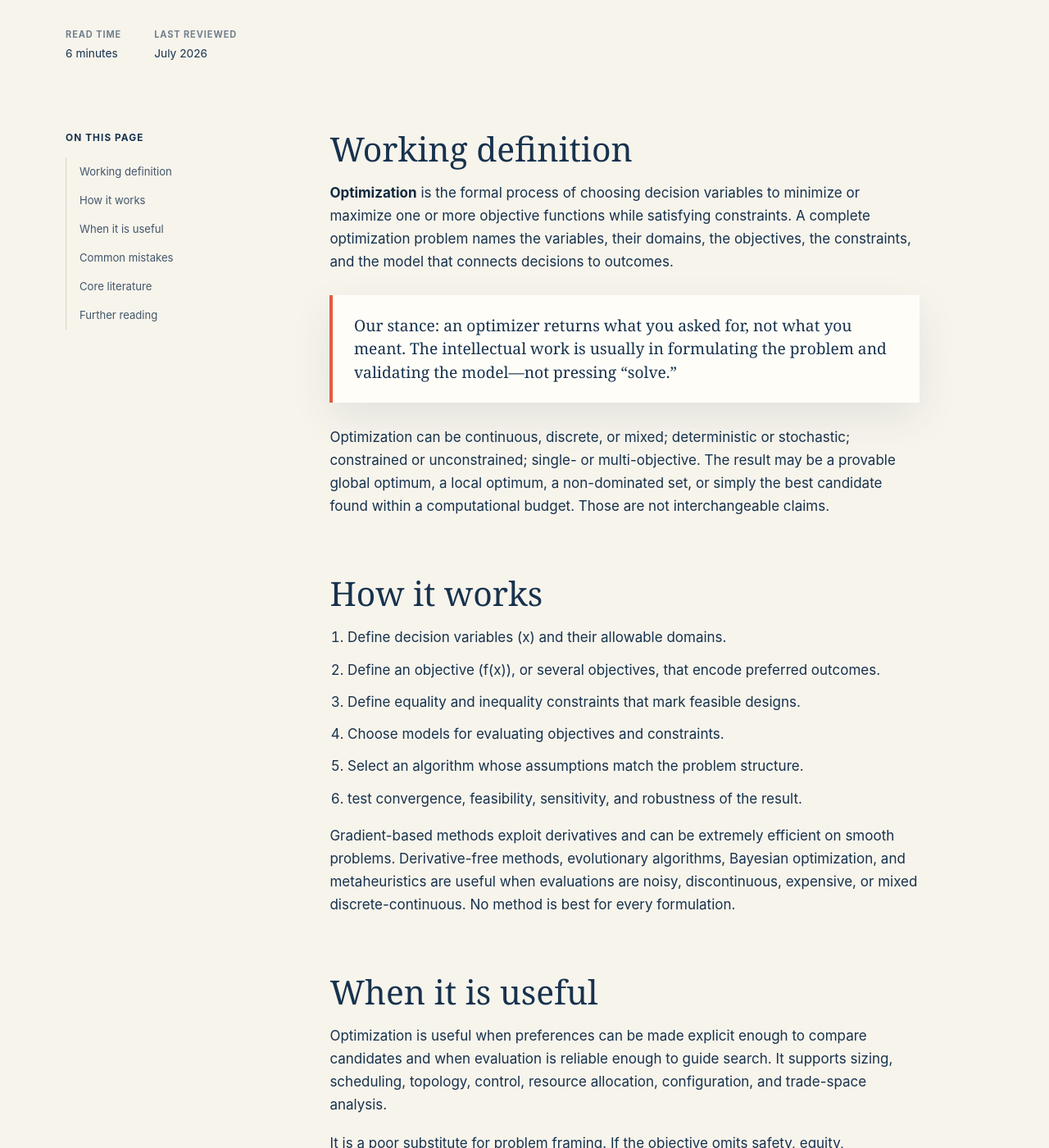
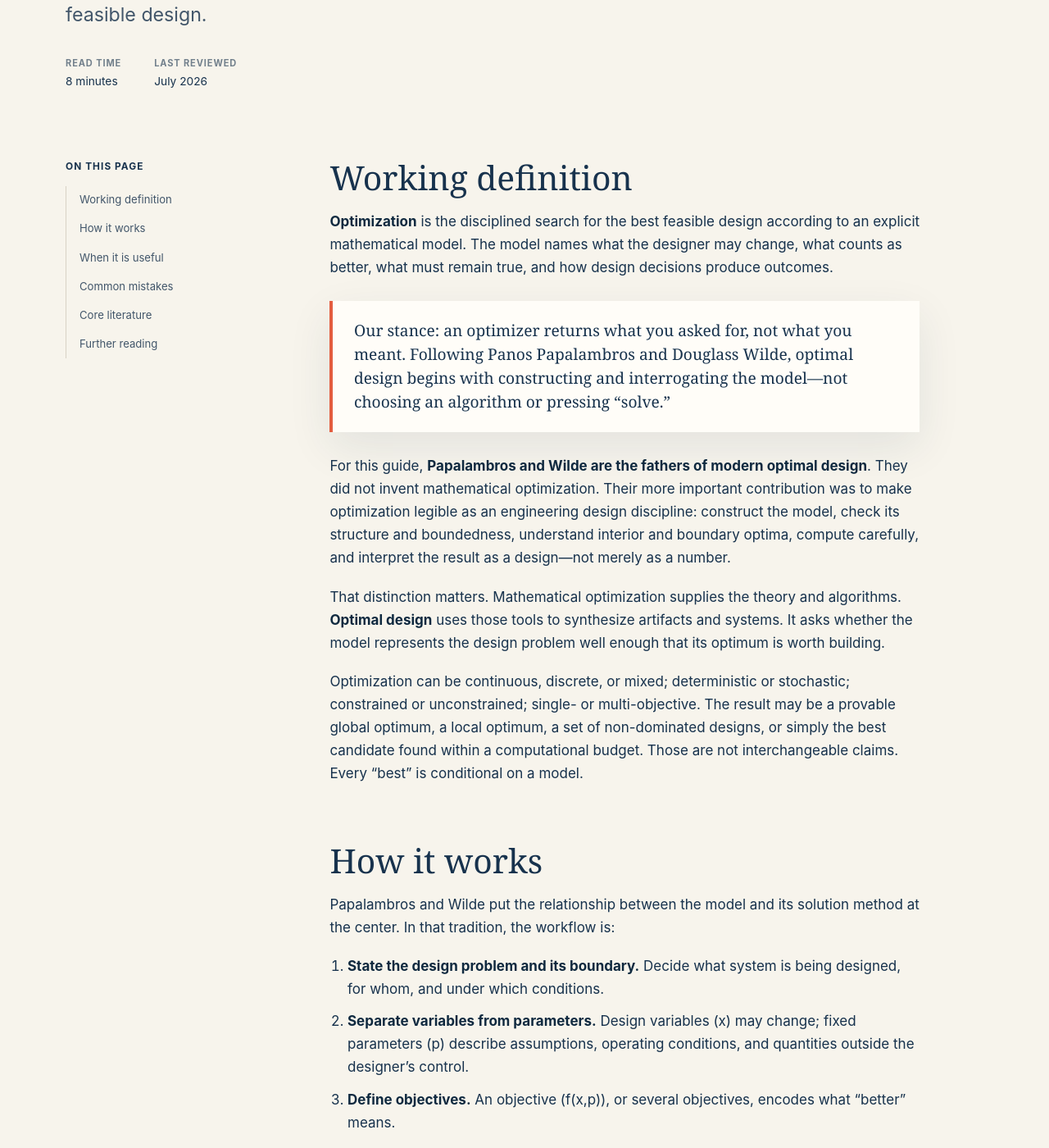
Before and after one commit to cmccomb/what-is, a Jekyll site: the page built from _topics/optimization.md, in a window 1280 px wide and 1400 px high, scrolled down 461 px. Shown: the whole window at 82% size. Built offline with Jekyll 4.4.1, drawn with Linux system fonts in a browser that asks for light colours; some of the changed text lies outside the part shown.

Commit message:
Reframe optimization around optimal design (#3)

````diff
--- a/_topics/optimization.md
+++ b/_topics/optimization.md
@@ -1,12 +1,12 @@
 ---
 title: Optimization
 slug: optimization
-description: Formal search for the best feasible design relative to explicit objectives and constraints.
-one_sentence: Optimization is the formal search for one or more feasible solutions that are best according to stated objective functions.
+description: The engineering discipline of constructing and solving explicit models to find the best feasible designs.
+one_sentence: Optimization turns a design problem into an explicit model of decisions, objectives, and constraints, then searches that model for the best feasible design.
 category: Design & optimization
 order: 16
-read_time: 6 minutes
-updated: 2026-07-17
+read_time: 8 minutes
+updated: 2026-07-18
 related:
   - design-space
   - pareto-frontier
@@ -14,47 +14,81 @@ related:
 ---
 ## Working definition
 
-**Optimization** is the formal process of choosing decision variables to minimize or maximize one or more objective functions while satisfying constraints. A complete optimization problem names the variables, their domains, the objectives, the constraints, and the model that connects decisions to outcomes.
+**Optimization** is the disciplined search for the best feasible design according to an explicit mathematical model. The model names what the designer may change, what counts as better, what must remain true, and how design decisions produce outcomes.
 
-> Our stance: an optimizer returns what you asked for, not what you meant. The intellectual work is usually in formulating the problem and validating the model—not pressing “solve.”
+> Our stance: an optimizer returns what you asked for, not what you meant. Following Panos Papalambros and Douglass Wilde, optimal design begins with constructing and interrogating the model—not choosing an algorithm or pressing “solve.”
 
-Optimization can be continuous, discrete, or mixed; deterministic or stochastic; constrained or unconstrained; single- or multi-objective. The result may be a provable global optimum, a local optimum, a non-dominated set, or simply the best candidate found within a computational budget. Those are not interchangeable claims.
+For this guide, **Papalambros and Wilde are the fathers of modern optimal design**. They did not invent mathematical optimization. Their more important contribution was to make optimization legible as an engineering design discipline: construct the model, check its structure and boundedness, understand interior and boundary optima, compute carefully, and interpret the result as a design—not merely as a number.
+
+That distinction matters. Mathematical optimization supplies the theory and algorithms. **Optimal design** uses those tools to synthesize artifacts and systems. It asks whether the model represents the design problem well enough that its optimum is worth building.
+
+Optimization can be continuous, discrete, or mixed; deterministic or stochastic; constrained or unconstrained; single- or multi-objective. The result may be a provable global optimum, a local optimum, a set of non-dominated designs, or simply the best candidate found within a computational budget. Those are not interchangeable claims. Every “best” is conditional on a model.
 
 ## How it works
 
-1. Define decision variables \(x\) and their allowable domains.
-2. Define an objective \(f(x)\), or several objectives, that encode preferred outcomes.
-3. Define equality and inequality constraints that mark feasible designs.
-4. Choose models for evaluating objectives and constraints.
-5. Select an algorithm whose assumptions match the problem structure.
-6. test convergence, feasibility, sensitivity, and robustness of the result.
+Papalambros and Wilde put the relationship between the model and its solution method at the center. In that tradition, the workflow is:
+
+1. **State the design problem and its boundary.** Decide what system is being designed, for whom, and under which conditions.
+2. **Separate variables from parameters.** Design variables \(x\) may change; fixed parameters \(p\) describe assumptions, operating conditions, and quantities outside the designer's control.
+3. **Define objectives.** An objective \(f(x,p)\), or several objectives, encodes what “better” means.
+4. **Define feasibility.** Equality and inequality constraints distinguish designs that are allowed from those that are not.
+5. **Check the model before solving it.** Ask whether it is feasible, bounded, scaled sensibly, and faithful enough to the real problem.
+6. **Study its structure.** Look for monotonic relationships, active constraints, separability, convexity, discreteness, and likely local optima.
+7. **Choose a solution method.** Match the algorithm to the model instead of forcing the model into the solver you happen to know.
+8. **Interpret the answer as a design.** Verify feasibility, convergence, sensitivity, robustness, and whether the result survives higher-fidelity analysis and human review.
+
+A standard single-objective model is:
+
+```text
+minimize    f(x, p)
+subject to  g_i(x, p) <= 0
+            h_j(x, p)  = 0
+            x is in the allowable design space X
+```
+
+The notation is compact; the modeling choices are not. Two teams can begin with the same physical system and construct different optimization problems because they chose different boundaries, variables, objectives, constraints, fidelities, or representations of uncertainty.
+
+### The optimum often lives on a boundary
+
+A constraint is **active** when the design meets it exactly. In engineering problems, an objective often improves until one or more requirements become active: minimizing mass may continue until a stiffness, stress, cost, or manufacturability limit binds. The active constraints reveal what is actually limiting the design.
+
+This is one of Papalambros and Wilde's most useful habits of mind. Do not treat constraints as administrative clutter around the “real” objective. They frequently explain the form of the optimal design. An interior optimum is possible, but a boundary optimum is often where the engineering story lives.
 
 Gradient-based methods exploit derivatives and can be extremely efficient on smooth problems. Derivative-free methods, evolutionary algorithms, Bayesian optimization, and metaheuristics are useful when evaluations are noisy, discontinuous, expensive, or mixed discrete-continuous. No method is best for every formulation.
 
 ## When it is useful
 
-Optimization is useful when preferences can be made explicit enough to compare candidates and when evaluation is reliable enough to guide search. It supports sizing, scheduling, topology, control, resource allocation, configuration, and trade-space analysis.
+Optimization is useful when preferences can be made explicit enough to compare candidates and when evaluation is reliable enough to guide search. It supports sizing, scheduling, topology, control, resource allocation, configuration, and trade-space analysis. It is especially valuable when design variables interact strongly enough that intuition alone cannot track all of the consequences.
 
-It is a poor substitute for problem framing. If the objective omits safety, equity, manufacturability, maintainability, or human judgment, optimization does not make those concerns disappear; it makes them invisible.
+It is also useful before a final answer exists. Sensitivity analysis can show which assumptions matter. Active constraints can show what limits performance. A Pareto frontier can expose the price of improving one objective in terms of another. In those cases, optimization is an instrument for learning about the design problem, not just a machine for selecting a winner.
+
+Optimization is a poor substitute for problem framing. If the model omits safety, equity, manufacturability, maintainability, use, or human judgment, optimization does not make those concerns disappear; it makes them invisible.
 
 ## Common mistakes
 
+- **Starting with an algorithm.** “We will use a genetic algorithm” is not a problem formulation.
+- **Skipping feasibility and boundedness checks.** A solver cannot rescue a contradictory model or an objective that can improve without limit.
 - **Optimizing a proxy without checking the real goal.** Goodhart's law is a design problem.
-- **Reporting “the optimum” without qualification.** State whether it is local, global, approximate, or best observed.
-- **Treating constraints as afterthoughts.** Constraint handling often defines the practical problem.
+- **Reporting “the optimum” without qualification.** State whether it is local, global, approximate, non-dominated, or merely the best observed.
+- **Treating constraints as afterthoughts.** Active constraints often contain the most important design information.
 - **Ignoring uncertainty.** A sharp optimum under nominal assumptions may be a brittle design.
-- **Choosing an algorithm by popularity.** Match the solver to smoothness, dimensionality, discreteness, noise, and evaluation cost.
+- **Optimizing a continuous relaxation and forgetting the real choices are discrete.** A mathematically elegant answer may be impossible to manufacture or configure.
+- **Confusing precision with validity.** Six decimal places do not compensate for a bad objective or an unvalidated model.
 
 ## Core literature
 
 <ul class="reading-list">
+  <li><strong><a href="https://doi.org/10.1017/9781316451038">Principles of Optimal Design: Modeling and Computation</a></strong> — Panos Y. Papalambros and Douglass J. Wilde (3rd ed., 2017).<p>The anchor for this guide and the book I would hand a graduate student first. It treats model construction, boundedness, interior and boundary optima, computation, and interpretation as one coherent engineering-design discipline.</p></li>
+  <li><strong><a href="https://doi.org/10.1115/1.3454115">Global Non-Iterative Design Optimization Using Monotonicity Analysis</a></strong> — Panos Y. Papalambros and Douglass J. Wilde (1979), <em>Journal of Mechanical Design</em>.<p>An early statement of their structural view: reason about monotonicity and active constraints before handing the problem to a general-purpose numerical method.</p></li>
+  <li><strong><a href="https://doi.org/10.1016/S0010-4485(01)00148-8">The Optimization Paradigm in Engineering Design: Promises and Challenges</a></strong> — Panos Y. Papalambros (2002), <em>Computer-Aided Design</em>.<p>A compact bridge from classical optimal design to configuration, topology, complex systems, controlled artifacts, and enterprise-scale decisions.</p></li>
   <li><strong><a href="https://web.stanford.edu/~boyd/cvxbook/">Convex Optimization</a></strong> — Stephen Boyd and Lieven Vandenberghe (2004).<p>A clear foundation for the important class of problems where local optimality is global optimality.</p></li>
   <li><strong><a href="https://doi.org/10.1007/978-0-387-40065-5">Numerical Optimization</a></strong> — Jorge Nocedal and Stephen Wright (2nd ed., 2006).<p>The standard reference for modern continuous optimization algorithms and their assumptions.</p></li>
-  <li><strong><a href="https://doi.org/10.1109/4235.996017">A Fast and Elitist Multiobjective Genetic Algorithm: NSGA-II</a></strong> — Kalyanmoy Deb and colleagues (2002), <em>IEEE Transactions on Evolutionary Computation</em>.<p>A landmark algorithm for approximating non-dominated solutions in multi-objective problems.</p></li>
 </ul>
 
 ## Further reading and resources
 
+- [Panos Papalambros's Optimal Design Laboratory](https://ode.engin.umich.edu/) — a direct path into the broader optimal-design lineage and its applications.
+- [Design Optimization Practice in Product Development](https://www.designsociety.org/publication/27324/design_optimization_practice_in_product_development) — Papalambros's Design Society tutorial on putting optimization to work in product development.
 - [Engineering Optimization: Theory and Practice](https://doi.org/10.1002/9781119454816) — Singiresu Rao's engineering-centered reference.
 - [NEOS Guide](https://neos-guide.org/) — a practical map of optimization problem types and solvers.
 - [OpenMDAO](https://openmdao.org/) — an open framework for multidisciplinary design analysis and optimization.
````
